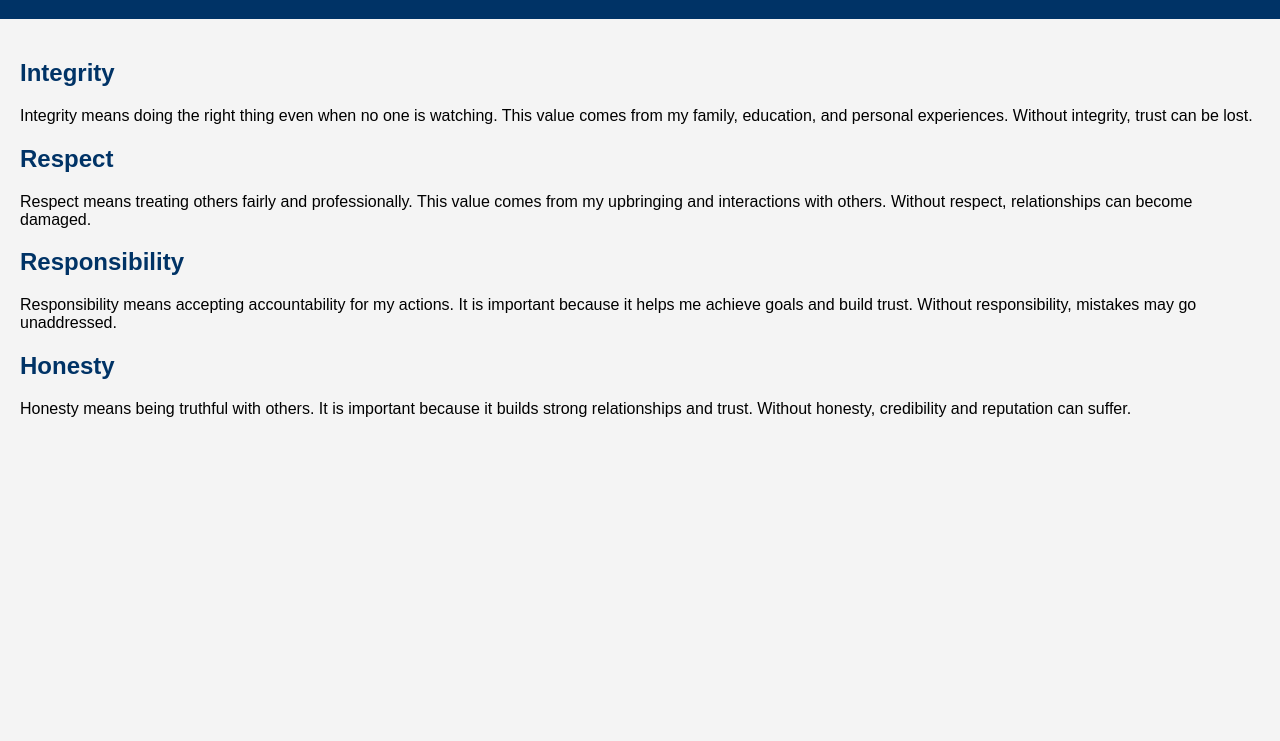
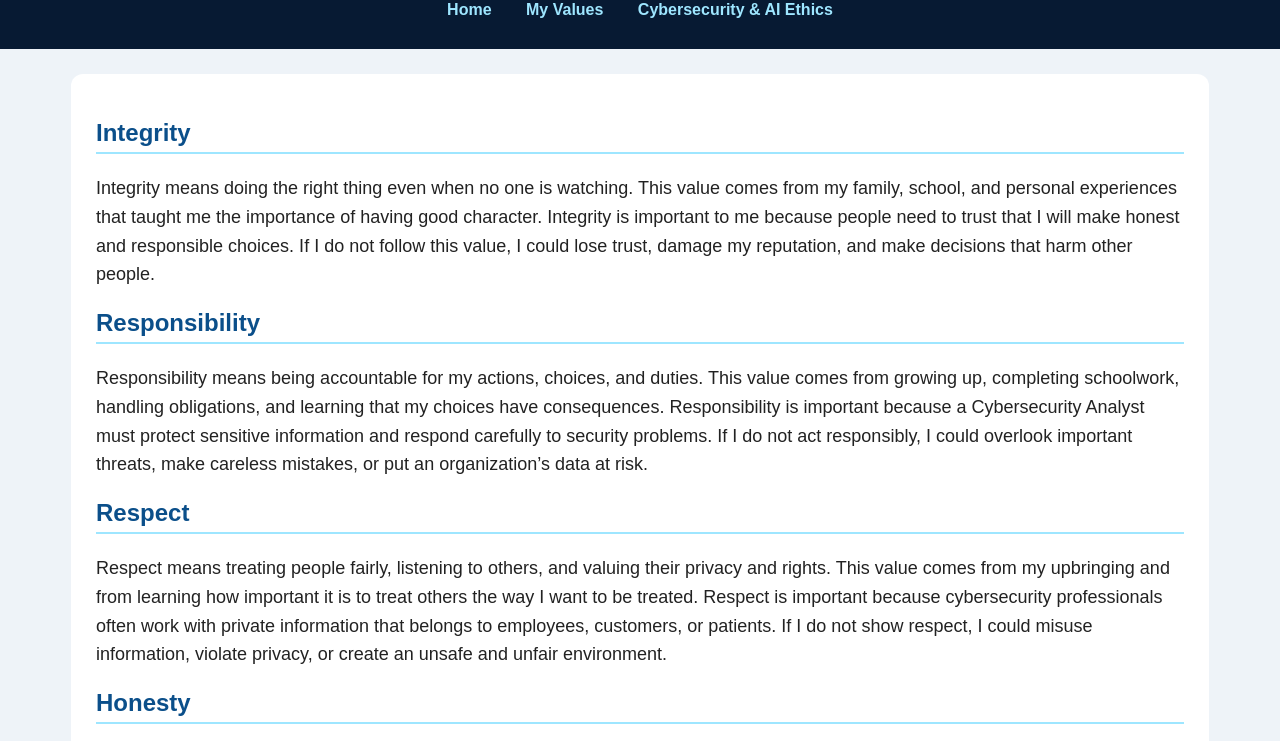
Before and after one commit to dyamondlaw04-bot/Website, a plain HTML site: page ethics.html in a window 1280 px wide. Shown: the part 119-860 px from the top of the page. Before the commit the page ends 800 px from the top, so only its background shows below. Drawn offline with Linux system fonts and the light colour scheme.

Commit message:
Revise ethics.html for improved layout and content
Updated the ethics page to enhance content and styling.

```diff
--- a/ethics.html
+++ b/ethics.html
@@ -1,34 +1,51 @@
 <!DOCTYPE html>
 <html>
 <head>
-    <title>Personal Values and Ethics</title>
+    <title>My Personal Values and Ethics</title>
 
     <style>
         body {
             font-family: Arial, sans-serif;
-            background-color: #f4f4f4;
+            background-color: #eef3f8;
             margin: 0;
+            color: #222;
         }
 
         header {
-            background-color: #003366;
+            background-color: #071a33;
             color: white;
+            padding: 30px;
             text-align: center;
-            padding: 20px;
         }
 
         nav a {
-            color: white;
-            margin: 10px;
+            color: #9ee6ff;
+            margin: 15px;
             text-decoration: none;
+            font-weight: bold;
         }
 
         main {
-            padding: 20px;
+            width: 85%;
+            margin: 25px auto;
+            background-color: white;
+            padding: 25px;
+            border-radius: 12px;
+        }
+
+        h1 {
+            font-size: 36px;
         }
 
         h2 {
-            color: #003366;
+            color: #0b4f8a;
+            border-bottom: 2px solid #9ee6ff;
+            padding-bottom: 5px;
+        }
+
+        p {
+            font-size: 18px;
+            line-height: 1.6;
         }
     </style>
 </head>
@@ -37,46 +54,48 @@
 
 <header>
     <h1>My Personal Values</h1>
-
     <nav>
         <a href="index.html">Home</a>
-        <a href="ethics.html">Ethics</a>
-        <a href="cyber-ai.html">Cyber & AI</a>
+        <a href="ethics.html">My Values</a>
+        <a href="cyber-ai.html">Cybersecurity & AI Ethics</a>
     </nav>
 </header>
 
 <main>
 
     <h2>Integrity</h2>
+    <p>
+        Integrity means doing the right thing even when no one is watching. This value comes from my
+        family, school, and personal experiences that taught me the importance of having good character.
+        Integrity is important to me because people need to trust that I will make honest and responsible
+        choices. If I do not follow this value, I could lose trust, damage my reputation, and make decisions
+        that harm other people.
+    </p>
 
+    <h2>Responsibility</h2>
     <p>
-        Integrity means doing the right thing even when no one is watching.
-        This value comes from my family, education, and personal experiences.
-        Without integrity, trust can be lost.
+        Responsibility means being accountable for my actions, choices, and duties. This value comes from
+        growing up, completing schoolwork, handling obligations, and learning that my choices have consequences.
+        Responsibility is important because a Cybersecurity Analyst must protect sensitive information and respond
+        carefully to security problems. If I do not act responsibly, I could overlook important threats, make careless
+        mistakes, or put an organization’s data at risk.
     </p>
 
     <h2>Respect</h2>
-
     <p>
-        Respect means treating others fairly and professionally. This value
-        comes from my upbringing and interactions with others. Without
-        respect, relationships can become damaged.
-    </p>
-
-    <h2>Responsibility</h2>
-
-    <p>
-        Responsibility means accepting accountability for my actions. It is
-        important because it helps me achieve goals and build trust. Without
-        responsibility, mistakes may go unaddressed.
+        Respect means treating people fairly, listening to others, and valuing their privacy and rights. This value
+        comes from my upbringing and from learning how important it is to treat others the way I want to be treated.
+        Respect is important because cybersecurity professionals often work with private information that belongs to
+        employees, customers, or patients. If I do not show respect, I could misuse information, violate privacy, or
+        create an unsafe and unfair environment.
     </p>
 
     <h2>Honesty</h2>
-
     <p>
-        Honesty means being truthful with others. It is important because it
-        builds strong relationships and trust. Without honesty, credibility
-        and reputation can suffer.
+        Honesty means being truthful and transparent. This value comes from family expectations, education, and life
+        experiences that showed me how important trust is. Honesty is important to me because people rely on accurate
+        information when making decisions. If I do not practice honesty, I could hide security problems, mislead others,
+        or make a situation worse by not telling the truth.
     </p>
 
 </main>
```
